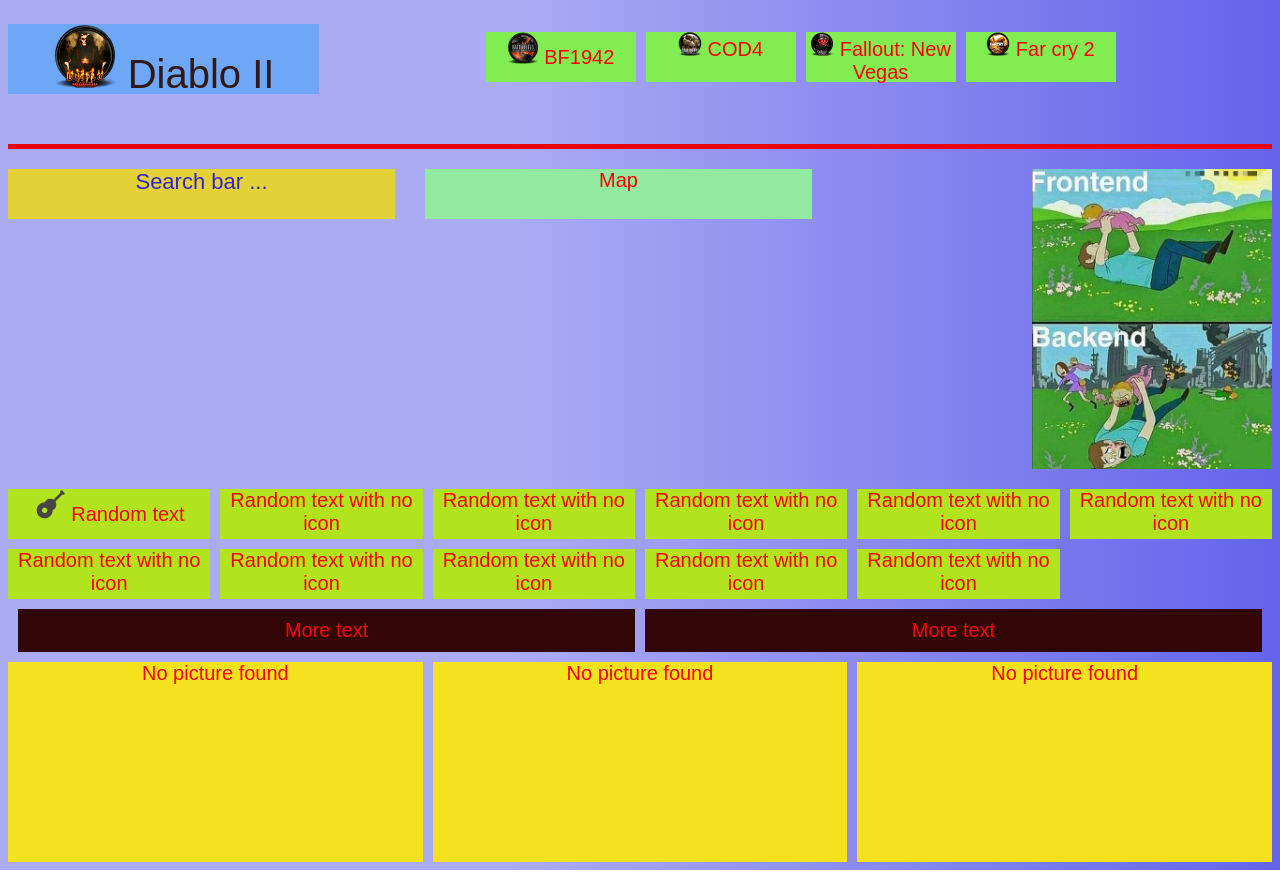
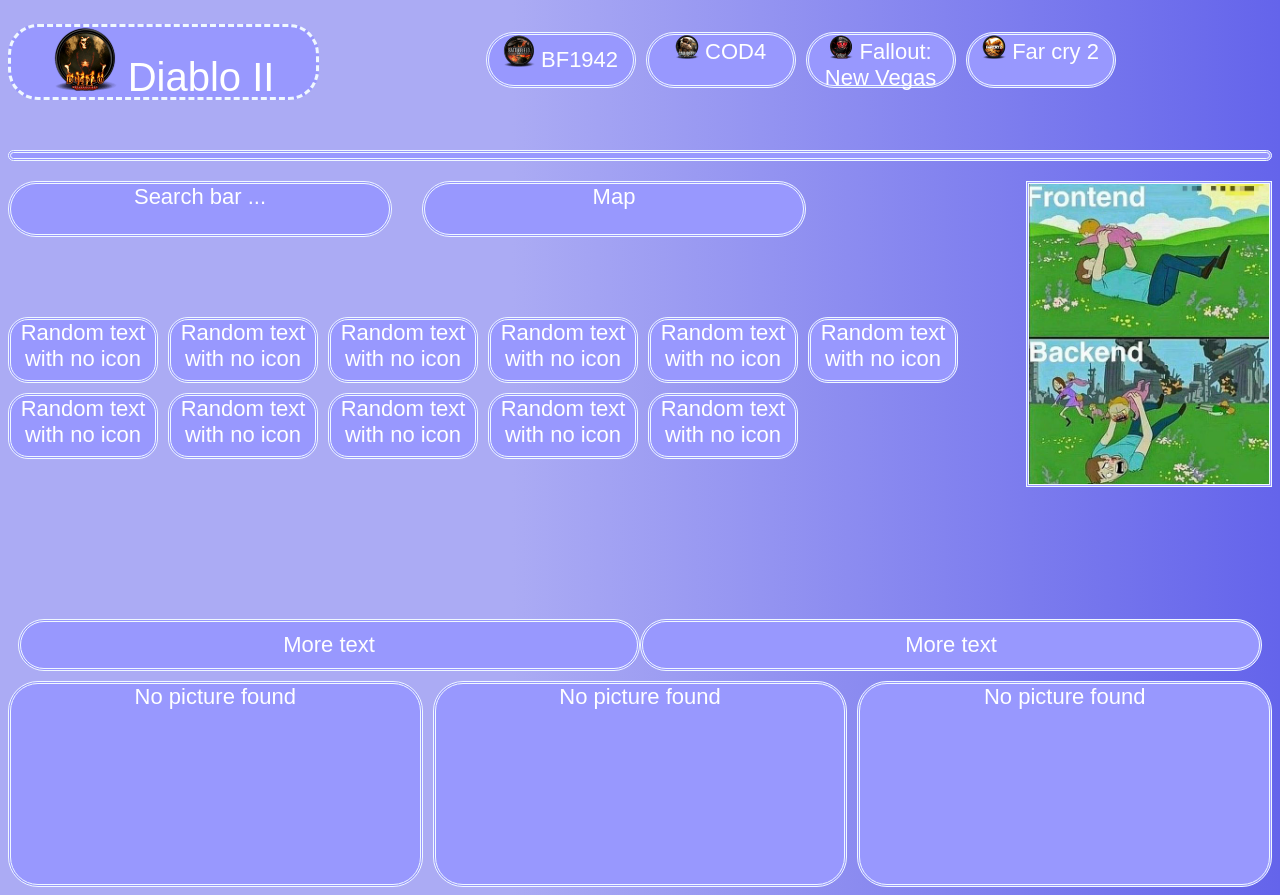
Before and after one commit to ViliusKodehode/Project-tasks, a plain HTML site: page Task5.html in a window 1280 px wide. Before the commit the page ends 870 px from the top, so only its background shows below. Drawn offline with Linux system fonts and the light colour scheme.

Commit message:
Update task5

```diff
--- a/Task5.html
+++ b/Task5.html
@@ -41,7 +41,7 @@
         </div>
         <div class="Icon-grid">
             <div class="icon">
-                <img src="Task5 pictures/icon1.png"><span> Random text</span>
+                <span> Random text with no icon</span>
             </div>
             <div class="icon">
                 <span> Random text with no icon</span>
--- a/Task5.styles.css
+++ b/Task5.styles.css
@@ -15,10 +15,13 @@ body{
 }
 .Logo-grid {
     grid-area: Logo-grid;
-    background-color: #17a0f569;
+    background-color: rgb(152, 152, 254);
     height: 70px;
     text-align: center;
     margin-top: 5%;
+    border-radius: 30px;
+    border-style: dashed;
+    border-color: aliceblue;
 }
 
 .Icontext-grid {
@@ -32,16 +35,23 @@ body{
 }
 
 .Icontext-grid .topicon {
-    background-color: #82ed50;
+    background-color: rgb(152, 152, 254);
     height: 50px;
     justify-content: center;
-    align-items: center
+    align-items: center;
+    border-radius: 30px;
+    border-style: double;
+    border-color: aliceblue;
+
 }
 
 .Line-grid {
     grid-area: Line-grid;
-    background-color: #e80606;
+    background-color: rgb(152, 152, 254);
     height: 5px;
+    border-radius: 30px;
+    border-style: double;
+    border-color: aliceblue;
 }
 
 .Search-grid {
@@ -54,36 +64,48 @@ body{
 }
 
 .Searchtab-grid {
-    background-color: #e3d237;
+    background-color: rgb(152, 152, 254);
     height: 50px;
     grid-column: 1 / 2;
+    border-radius: 30px;
+    border-style: double;
+    border-color: aliceblue;
 }
 
 .Map-grid {
-    background-color: #91eaa0;
+    background-color: rgb(152, 152, 254);
     height: 50px;
     grid-column: 3 / 4;
+    border-radius: 30px;
+    border-style: double;
+    border-color: aliceblue;
 }
 
 .Reklame-grid {
-    background-color: #6f0f0f;
+    background-color:rgb(152, 152, 254);
     height: 300px;
     grid-column: 5 / 6;
     margin-bottom: 20px;
+    border-style: double;
+    border-color: aliceblue;
 }
 
 .Icon-grid {
     grid-area: Icon-grid;
     display: grid;
-    grid-template-columns: repeat(6, 1fr);
+    grid-template-columns: repeat(6, 150px);
     grid-gap: 10px;
+    justify-items: center;
+    margin-top: -15%;
 }
 
 .icon {
-    background-color: #b2e31f;
-    height: 50px;
+    background-color: rgb(152, 152, 254);
+    height: 60px;
     text-align: center;
-    image-rendering: optimizeSpeed;
+    border-radius: 20px;
+    border-style: double;
+    border-color: aliceblue;
 }
 
 .line2-grid {
@@ -92,12 +114,16 @@ body{
     justify-content: space-between;
     padding: 10px;
     text-align: center;
+    margin-top: 150px;
 }
 
 .linetext-grid {
-    background-color: #320606;
+    background-color: rgb(152, 152, 254);
     padding: 10px;
     width: 48%;
+    border-radius: 30px;
+    border-style: double;
+    border-color: aliceblue;
 }
 
 .Anbefalinger {
@@ -109,23 +135,26 @@ body{
 }
 
 .anbefalinger-grid {
-    background-color: #f4e21f;
+    background-color: rgb(152, 152, 254);
     height: 200px;
+    border-radius: 30px;
+    border-style: double;
+    border-color: aliceblue;
 }
 #diablo {
     font-size: 40px;
     font-family: fantasy;
     text-align: center;
-    color: rgb(50, 24, 24);
+    color: rgb(255, 255, 255);
 }
 span{
-    font-size: 20px;
+    font-size: 22px;
     font-family: fantasy;
     text-align: center;
-    color: red;
+    color: rgb(255, 255, 255);
 }
 #searchbar{
     font-size: 22px;
-    color: #3622cf;
+    color: #ffffff;
     font-family: fantasy;
 }
```
